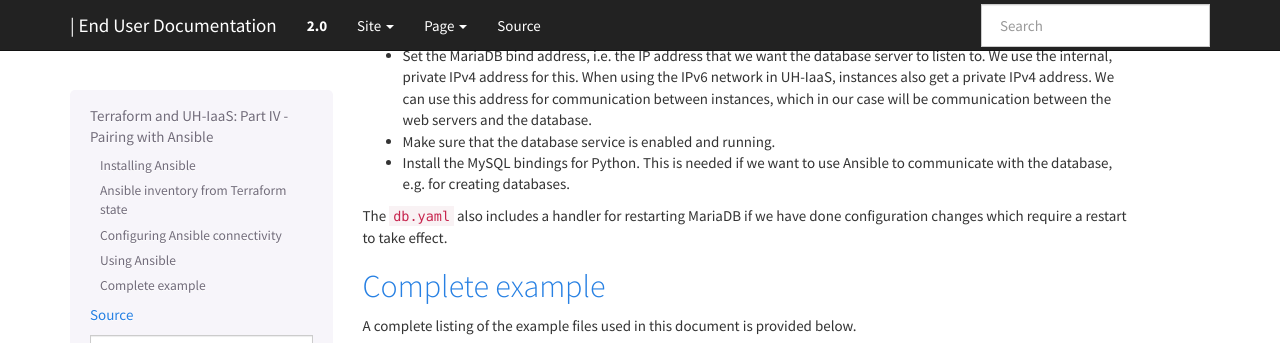
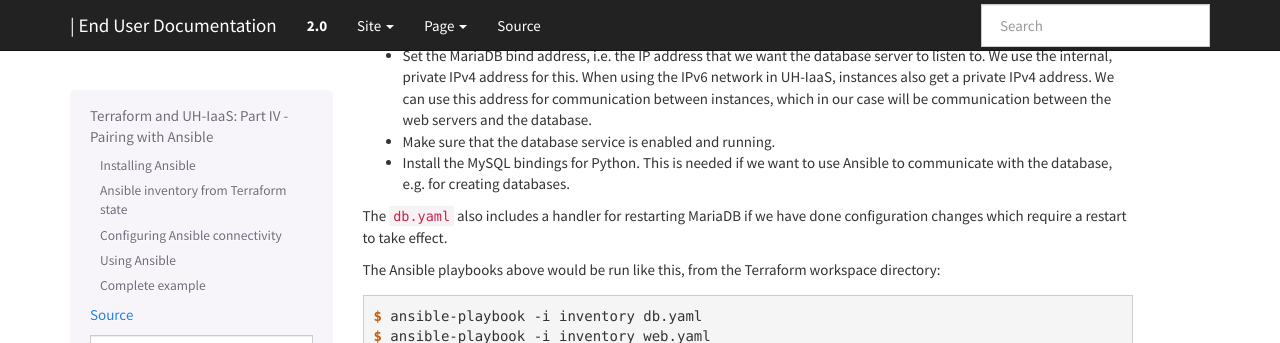
Before and after one commit to norcams/docs-enduser, a Sphinx documentation site: the page built from docs/terraform-part4.rst, in a window 1280 px wide and 900 px high, scrolled down 5776 px, cut to the strip 0-343 px from the top of the window. Built offline with Sphinx 7.4.7, drawn with Linux system fonts in a browser that asks for light colours.

Commit message:
terraform+ansible

```diff
--- a/docs/terraform-part4.rst
+++ b/docs/terraform-part4.rst
@@ -284,6 +284,14 @@ The ``db.yaml`` also includes a handler for restarting MariaDB if we
 have done configuration changes which require a restart to take
 effect.
 
+The Ansible playbooks above would be run like this, from the Terraform
+workspace directory:
+
+.. code-block:: console
+
+  $ ansible-playbook -i inventory db.yaml
+  $ ansible-playbook -i inventory web.yaml
+
 
 Complete example
 ----------------
```
